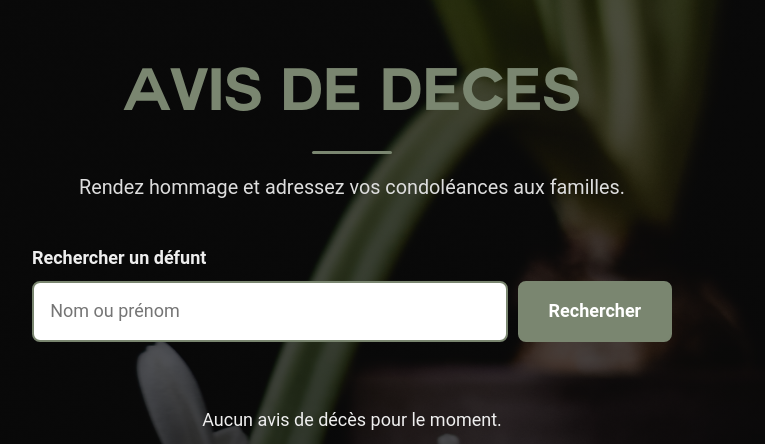
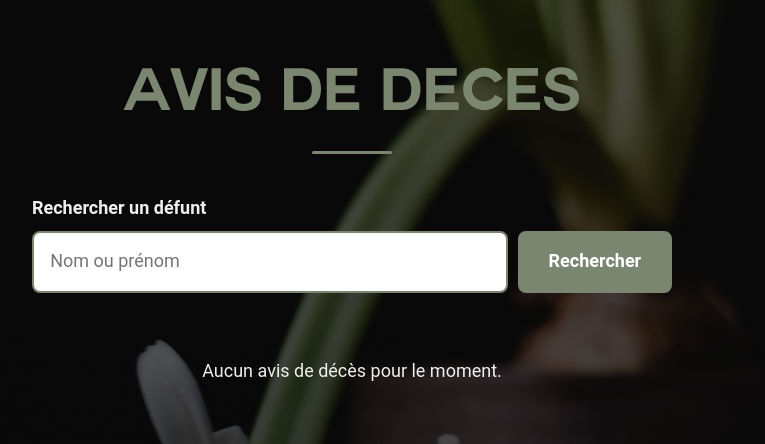
Before and after one commit to LeifABOUTIN/GMhtml, a Django app: page /avis-de-deces/ in a window 1280 px wide. Shown: the part 111-555 px from the top of the page, without its empty margins (288-1053 px from the left). Run offline with Django 5.2, Linux system fonts and the light colour scheme; data that the repository does not hold is empty; parts of the project's set-up code (start-up, migrations or seed data) failed here and were passed over.

Commit message:
Avis de décès list: no subtitle under the title
Co-Authored-By: Claude Opus 5.5 <noreply@anthropic.com>

```diff
--- a/server/memorials/templates/memorials/list.html
+++ b/server/memorials/templates/memorials/list.html
@@ -3,7 +3,6 @@
 {% block content %}
 			<div class="page-title">
 				<h1>Avis de deces</h1>
-				<p>Rendez hommage et adressez vos condoléances aux familles.</p>
 			</div>
 
 			<form class="search" method="get" role="search">
```
